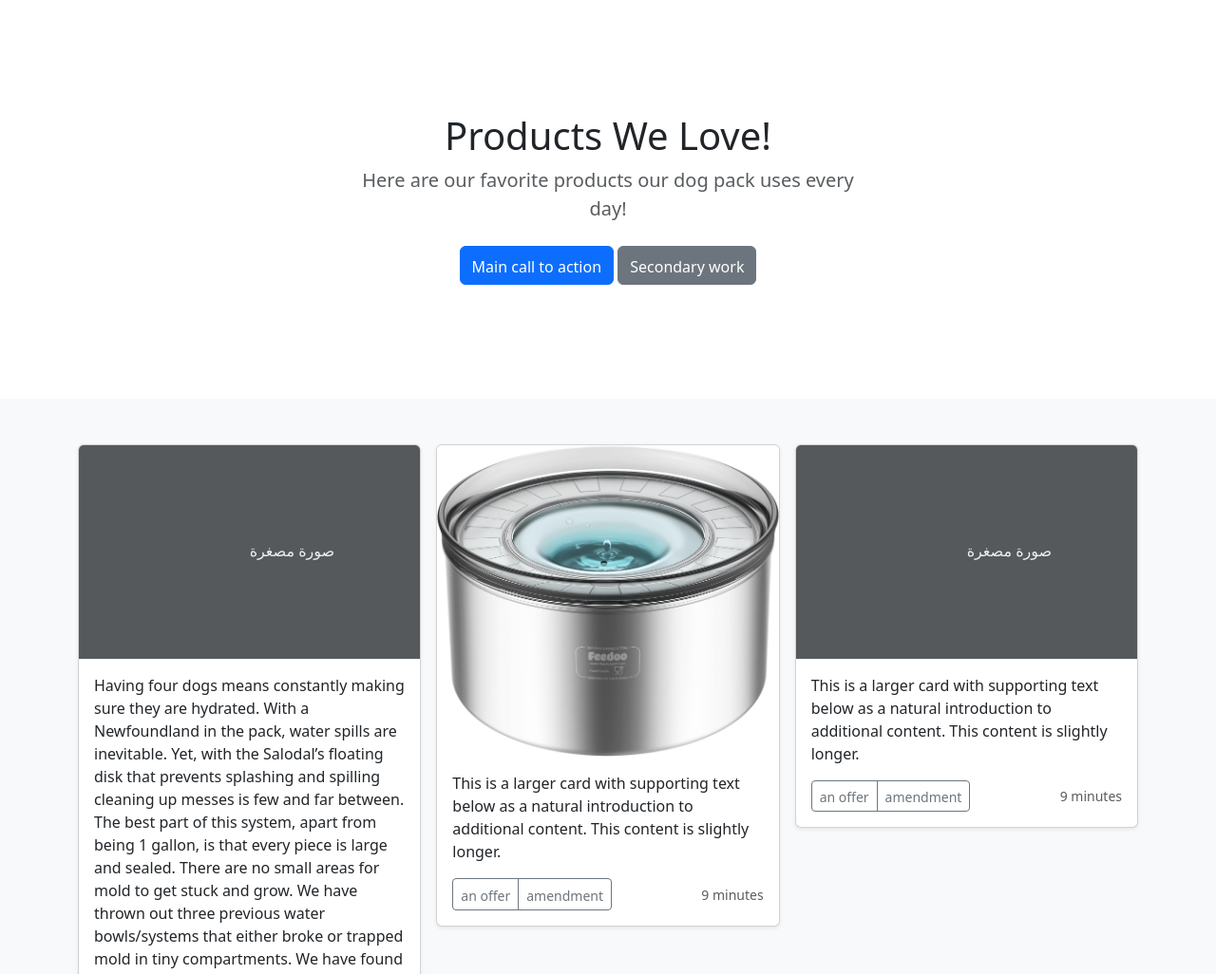
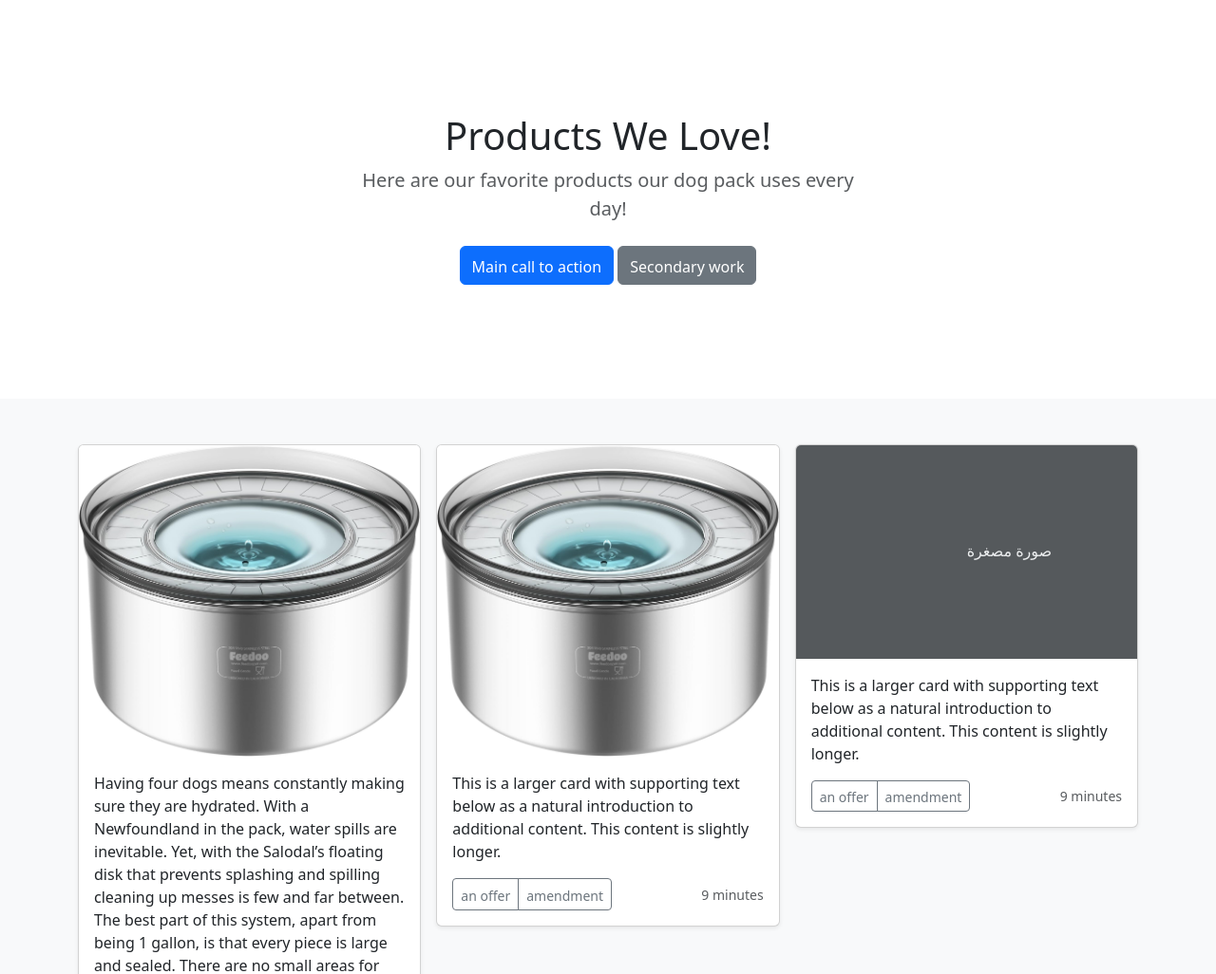
Before and after one commit to MyDogHq/main, a plain HTML site: page products we love.html in a window 1280 px wide. Shown: the part 74-1100 px from the top of the page at 95% size. Drawn offline with nearby package versions, Linux system fonts and the light colour scheme.

Commit message:
image ag

```diff
--- a/products we love.html
+++ b/products we love.html
@@ -54,7 +54,7 @@
     <div class="row row-cols-1 row-cols-sm-2 row-cols-md-3 g-3">
       <div class="col">
         <div class="card shadow-sm">
-          <svg class="bd-placeholder-img card-img-top" width="100%" height="225" img src="./images/feedo water bowl.jpg" role="img" aria-label="Placeholder: Thumbnail" preserveAspectRatio="xMidYMid slice" focusable="false"><title>Placeholder</title><rect width="100%" height="100%" fill="#55595c"></rect><text x="50%" y="50%" fill="#eceeef" dy=".3em">صورة مصغرة</text></svg>
+          <img src="./images/feedo water bowl.jpg" class="card-img-top" alt="Card Image">
           <div class="card-body">
             <p class="card-text"><font style="vertical-align: inherit;"><font style="vertical-align: inherit;">Having four dogs means constantly making sure they are hydrated. With a Newfoundland in the pack, water spills are inevitable. Yet, with the Salodal’s floating disk that prevents splashing and spilling cleaning up messes is few and far between. The best part of this system, apart from being 1 gallon, is that every piece is large and sealed. There are no small areas for mold to get stuck and grow. We have thrown out three previous water bowls/systems that either broke or trapped mold in tiny compartments. We have found the best dog water bowl there is! </font></font></p>
             <div class="d-flex justify-content-between align-items-center">
```
